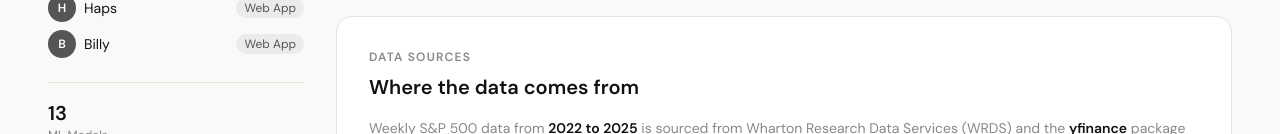
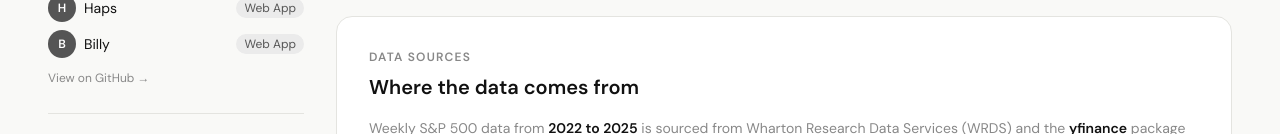
Before and after one commit to Bilgee135/market-prediction-platform, a React (Vite) app in the folder frontend/: page /~sgbtuvsh/team45/about in a window 1280 px wide. Shown: the part 666-800 px from the top of the page. Built offline with nearby package versions, Linux system fonts and the light colour scheme; no server answers; what chartjs-chart-financial would draw is missing.

Commit message:
Add repo on About page

```diff
--- a/frontend/src/pages/AboutPage.jsx
+++ b/frontend/src/pages/AboutPage.jsx
@@ -149,6 +149,18 @@
                 </span>
               </div>
             </div>
+
+            <a
+              href="https://github.com/Bilgee135/market-prediction-platform.git"
+              target="_blank"
+              rel="noopener noreferrer"
+              className="text-xs mt-3 inline-block"
+              style={{ color: 'var(--color-muted)', textDecoration: 'none' }}
+              onMouseEnter={(e) => (e.currentTarget.style.color = 'var(--color-ink)')}
+              onMouseLeave={(e) => (e.currentTarget.style.color = 'var(--color-muted)')}
+            >
+              View on GitHub →
+            </a>
           </div>
 
           <div className="grid grid-cols-2 gap-4 sm:grid-cols-4 md:grid-cols-1 md:gap-3 border-t border-[var(--color-border)] pt-4">
```
